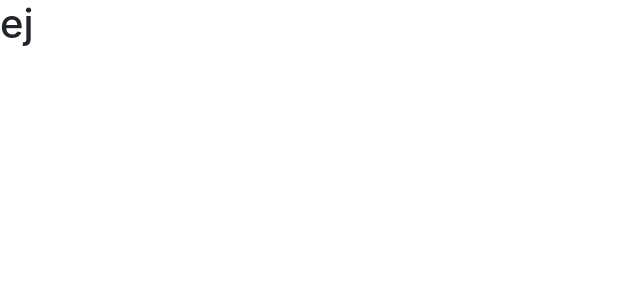
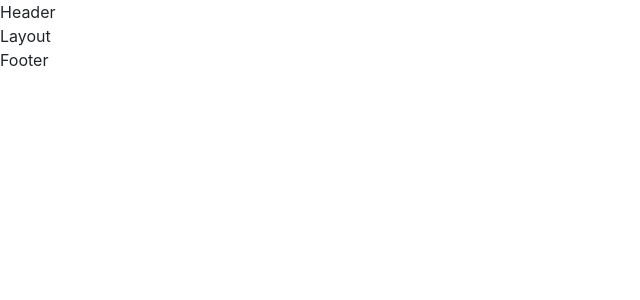
Before and after one commit to dku124/re1, a React (Create React App) app: page / in a window 1280 px wide. Shown: the top 300 px of the page, without its empty margins (0-640 px from the left). Built offline with nearby package versions, Linux system fonts and the light colour scheme.

Commit message:
create component and create node.md

```diff
--- a/src/App.js
+++ b/src/App.js
@@ -1,8 +1,11 @@
 import './App.css';
+import Layout from './components/Layout/Layout';
 
 function App() {
   return (
-    <><h1>ej</h1></>
+    <>
+    <Layout/>
+    </>
   );
 }
 
--- /dev/null
+++ b/src/components/Footer/Footer.jsx
@@ -0,0 +1,11 @@
+import React from 'react';
+
+const Footer = () => {
+  return (
+    <div>
+      Footer
+    </div>
+  );
+};
+
+export default Footer;
--- /dev/null
+++ b/src/components/Header/Header.jsx
@@ -0,0 +1,11 @@
+import React from 'react';
+
+const Header = () => {
+  return (
+    <div>
+      Header
+    </div>
+  );
+};
+
+export default Header;
--- /dev/null
+++ b/src/components/Layout/Layout.jsx
@@ -0,0 +1,15 @@
+import React from 'react';
+import Header from './../Header/Header';
+import Footer from '../Footer/Footer';
+
+const Layout = () => {
+  return (
+    <>
+      <Header />
+      Layout
+      <Footer />
+    </>
+  );
+};
+
+export default Layout;
```
Also changed, not shown: src/note.md (added, +7 -0 lines).
